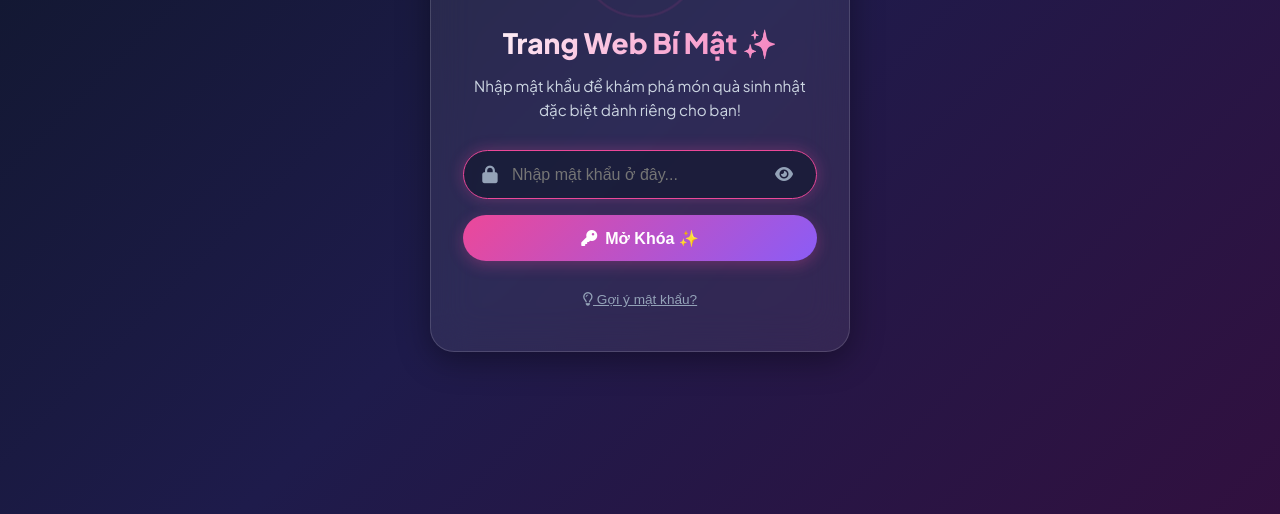
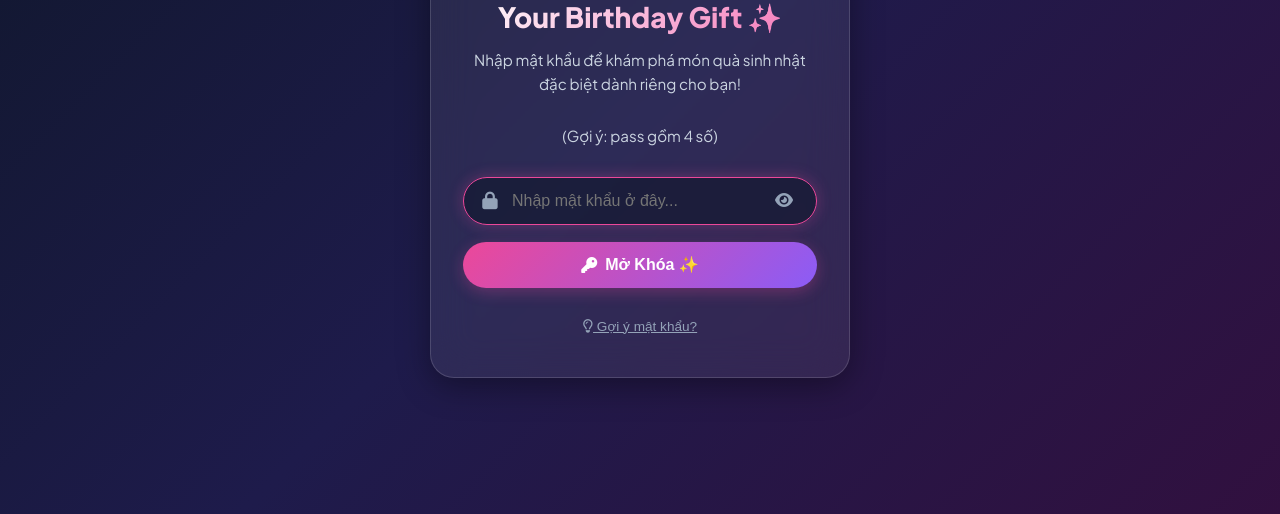
Before and after one commit to LamHieu27/sinhnhatmaiphuong, a website: page index.html in a window 1280 px wide. Shown: the part 286-800 px from the top of the page. Drawn offline with nearby package versions, Linux system fonts and the light colour scheme.

Commit message:
Update lock screen title and password hint

```diff
--- a/index.html
+++ b/index.html
@@ -41,8 +41,9 @@
         <div class="gift-icon">🎁</div>
         <div class="pulse-ring"></div>
       </div>
-      <h1 class="lock-title">Trang Web Bí Mật ✨</h1>
+      <h1 class="lock-title">Your Birthday Gift ✨</h1>
       <p class="lock-subtitle">Nhập mật khẩu để khám phá món quà sinh nhật đặc biệt dành riêng cho bạn!</p>
+      <p class="lock-subtitle">(Gợi ý: pass gồm 4 số)</p>
 
       <form id="login-form" autocomplete="off" onsubmit="return false;">
         <div class="input-group">
```
